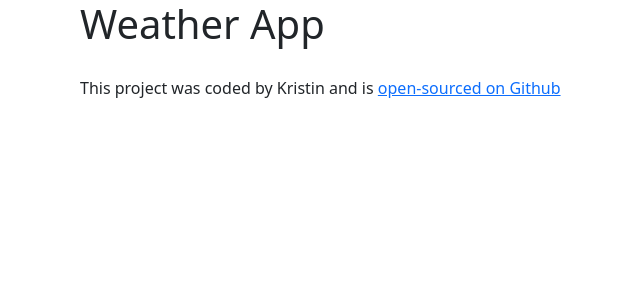
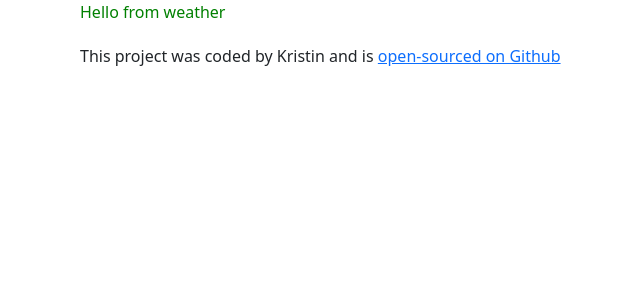
Before and after one commit to kristban/final-weather-app, a React (Vite) app: page / in a window 1280 px wide. Shown: the top 300 px of the page, without its empty margins (2-642 px from the left). Built offline with nearby package versions, Linux system fonts and the light colour scheme.

Commit message:
creating weather component and css

```diff
--- a/src/App.jsx
+++ b/src/App.jsx
@@ -1,11 +1,13 @@
 import { useState } from 'react'
+import Weather from './Weather'
 import './App.css'
 
 export default function App() {
   return (
     <div className="App">
       <div className="container">
-        <h1>Weather App</h1>
+
+        <Weather />
         <footer>
           This project was coded by Kristin and is{" "}
           <a href="https://github.com/kristban/final-weather-app" target="blank">open-sourced on Github</a>
--- /dev/null
+++ b/src/Weather.css
@@ -0,0 +1,3 @@
+.weather {
+    color: green;
+}
--- /dev/null
+++ b/src/Weather.jsx
@@ -0,0 +1,8 @@
+import React from 'react'
+import './Weather.css'
+
+export default function Weather(){
+    return (
+        <div className='weather'>Hello from weather</div>
+    )
+}
```
